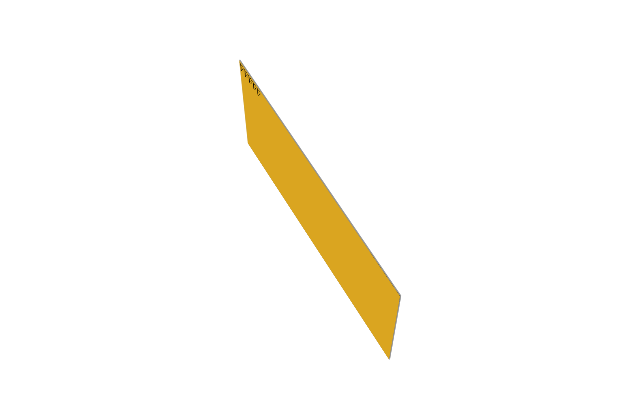
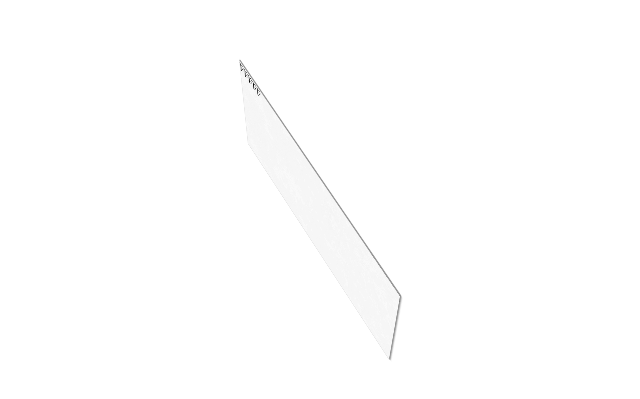
Before and after one commit to zhangwentao/css3, a plain HTML site: page card/index.html in a window 1280 px wide. Shown: the part 199-598 px from the top of the page, without its empty margins (325-965 px from the left). Drawn offline with nearby package versions, Linux system fonts and the light colour scheme; files that its build step writes are made by us from their sources.

Commit message:
feat: add shadow

```diff
--- a/css/card.scss
+++ b/css/card.scss
@@ -27,10 +27,11 @@ $height: 150px;
     height: $height;
     width: $width;
     transform-style: preserve-3d; // 这个选项对于实现3d效果非常重要，没有的话，没有3d效果
+    box-shadow: 1px 1px 2px #999;
     .front {
       width: $width;
       height: $height;
-      background: url(../assets/rough_diagonal.webp) repeat;
+      background: url(../assets/white_wall_hash.webp) repeat;
       background-color: goldenrod;
       transform: translateZ($thickness);
     }
```
Also changed, not shown: assets/white_wall_hash.webp (added).
